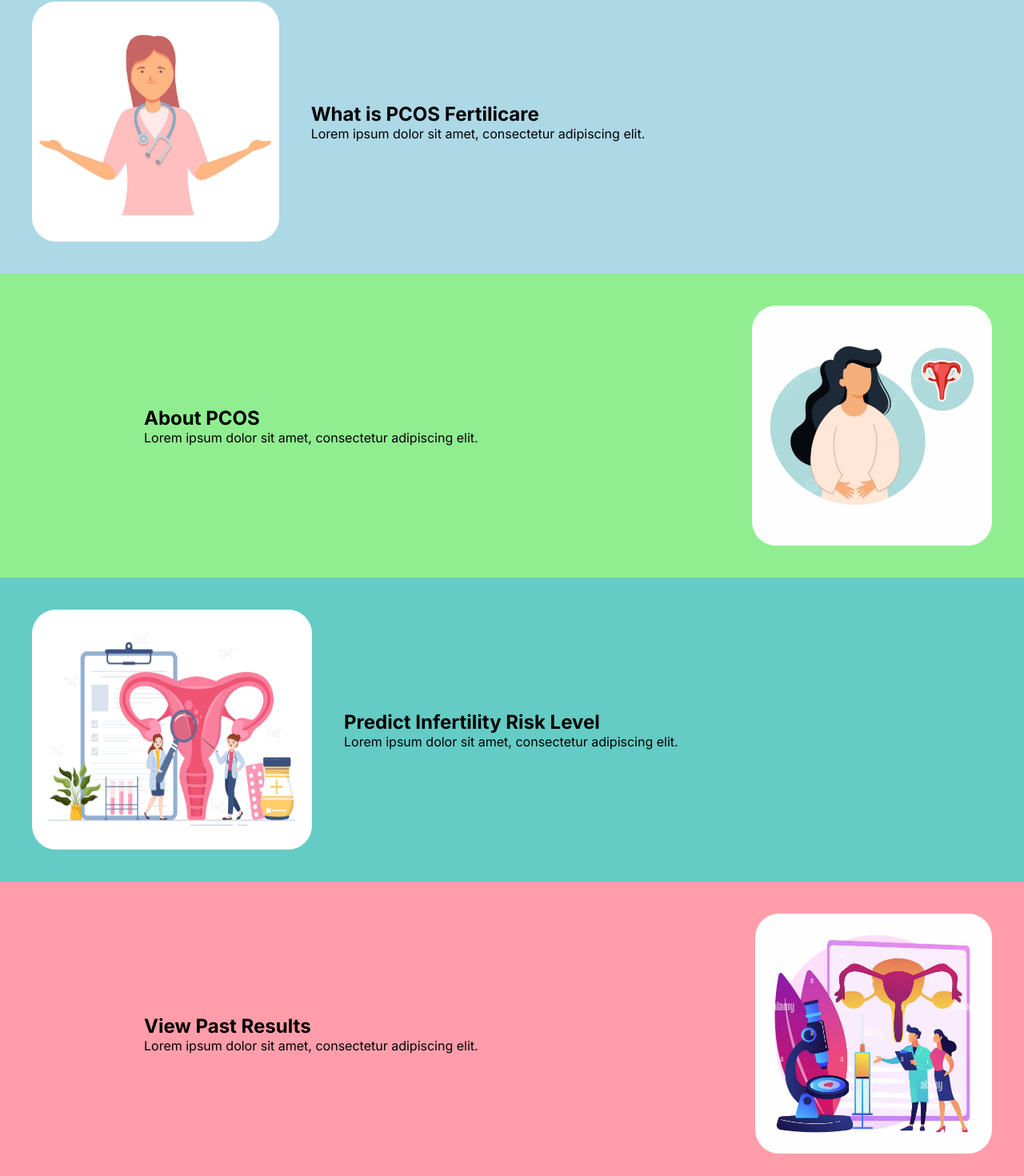
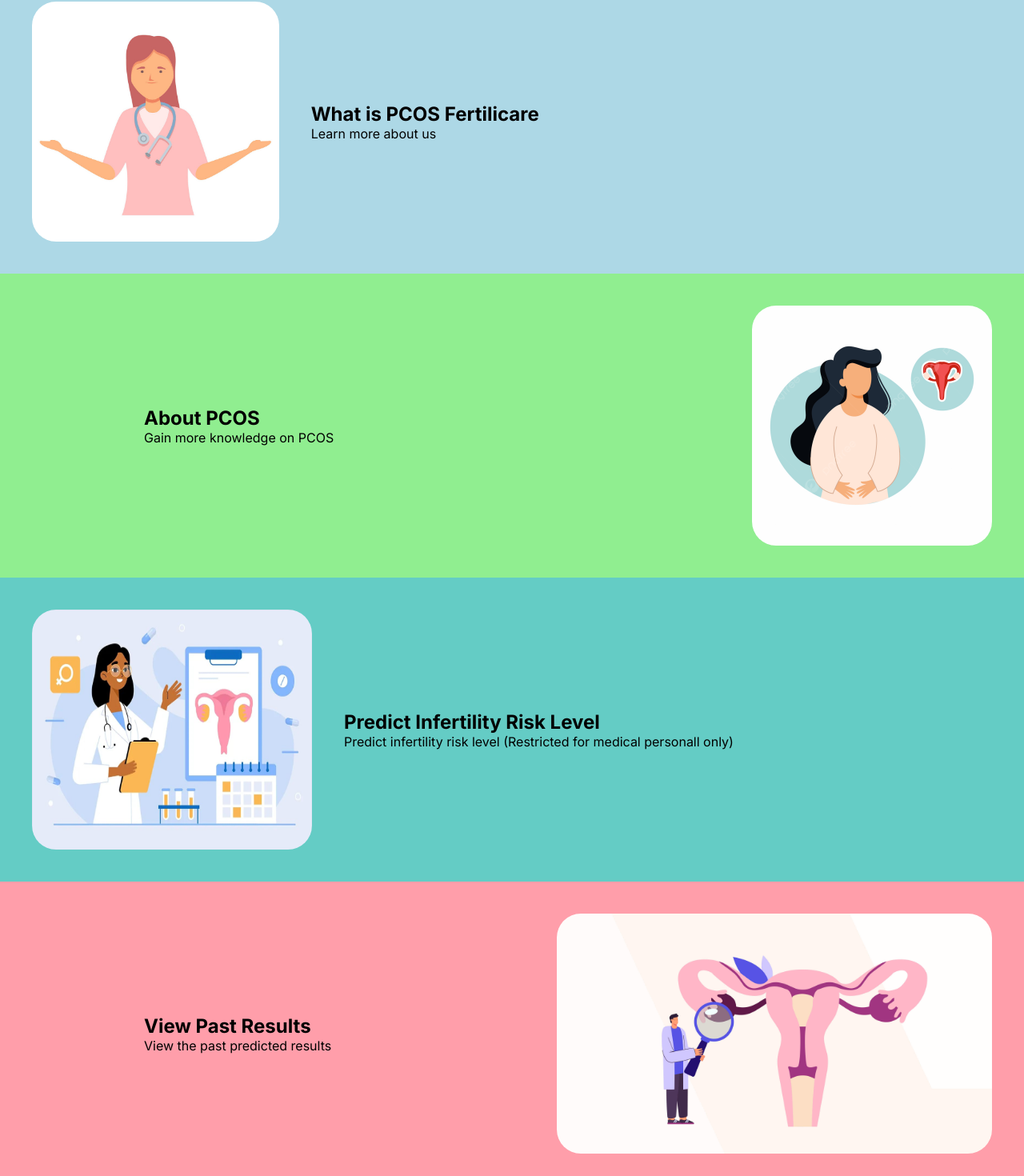
Before and after one commit to KamalikaSene/PCOS-FertiliCare, a Next.js app: page / in a window 1280 px wide. Shown: the part 118-1588 px from the top of the page at 80% size. Built offline with nearby package versions, Linux system fonts and the light colour scheme; no server answers.

Commit message:
main page linking

```diff
--- a/src/app/page.jsx
+++ b/src/app/page.jsx
@@ -4,32 +4,32 @@ import Link from 'next/link'; // Import Link from next/link
 export default function Home() {
   return (
     <div className={styles.container}>
-      <Link href="/About-PCOS" className={styles.leftTopContainer}  >
+      <Link href="/about-app" className={styles.leftTopContainer}  >
         <img src="/nursepic.jpg" alt="Image 1"  />
         <div>
           {/* Content for the left container */}
           <h2>What is PCOS Fertilicare</h2>
-          <p>Lorem ipsum dolor sit amet, consectetur adipiscing elit.
+          <p>Learn more about us
           </p>
         </div>
       </Link>
 
-      <div className={styles.rightTopContainer}>
+      <Link href="/About-PCOS" className={styles.rightTopContainer}>
         <div>
           {/* Content for the right container */}
           <h2>About PCOS</h2>
-          <p>Lorem ipsum dolor sit amet, consectetur adipiscing elit.
+          <p>Gain more knowledge on PCOS
         </p>
         </div>
         <img src="/aboutpcos.png" alt="Image 2" />
-      </div>
+      </Link>
 
       <div className={styles.leftBottomContainer}>
-        <img src="/predictpic.jpg" alt="Image 1" />
+        <img src="/predictpcos1.jpeg" alt="Image 1" />
         <div>
           {/* Content for the left container */}
           <h2>Predict Infertility Risk Level</h2>
-          <p>Lorem ipsum dolor sit amet, consectetur adipiscing elit.
+          <p>Predict infertility risk level (Restricted for medical personall only)
 
           </p>
         </div>
@@ -39,10 +39,10 @@ export default function Home() {
         <div>
           {/* Content for the right container */}
           <h2>View Past Results</h2>
-          <p>Lorem ipsum dolor sit amet, consectetur adipiscing elit.
+          <p>View the past predicted results
           </p>
         </div>
-        <img src="/infertile2.jpg" alt="Image 2" />
+        <img src="/viewpast1.jpeg" alt="Image 2" />
       </div>
       </div>
   );
```
